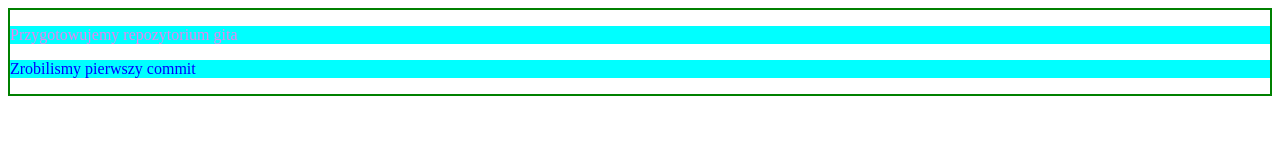
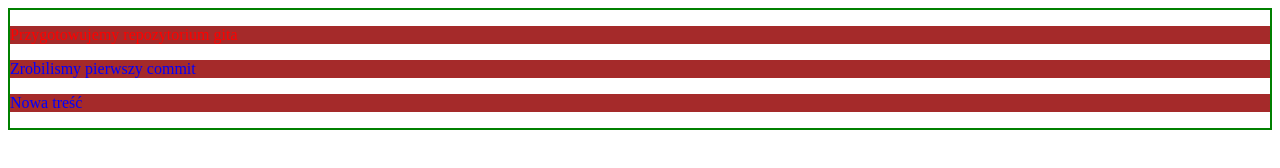
Before and after one commit to robszy96/SANgit-1, a plain HTML site: page index.html in a window 1280 px wide. Drawn offline with Linux system fonts and the light colour scheme.

Commit message:
new paragraph and styles

```diff
--- a/index.html
+++ b/index.html
@@ -11,6 +11,7 @@
     <div class="container">
         <p>Przygotowujemy repozytorium gita</p>
         <p>Zrobilismy pierwszy commit</p>
+        <p>Nowa treść</p>
     </div>
 
 </body>
--- a/style.css
+++ b/style.css
@@ -1,10 +1,10 @@
 p{
     color: blue;
-    background-color: aqua;
+    background-color: brown;
 }
 
 p:first-of-type{
-    color: violet;
+    color: red;
 }
 
 .container{
```
